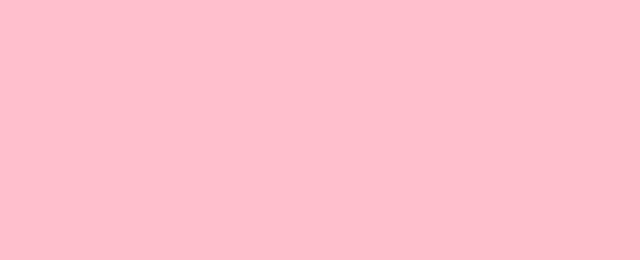
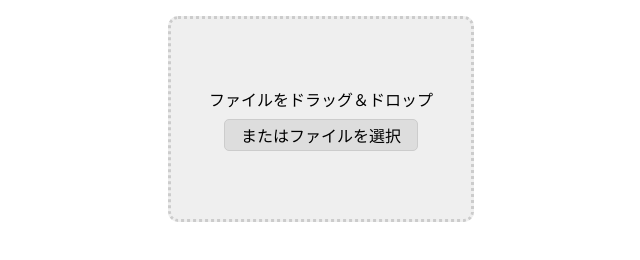
Before and after one commit to dws2020/file-drag-n-drop, a plain HTML site: page index.html in a window 1280 px wide. Shown: the whole page, without its empty margins (319-959 px from the left). Drawn offline with Linux system fonts and the light colour scheme.

Commit message:
create drop area frame

```diff
--- a/assets/styles/style.css
+++ b/assets/styles/style.css
@@ -5,6 +5,32 @@
     padding: 0;
 }
 
-body {
-    background-color: pink;
+.drop-area {
+    background-color: #efefef;
+    border: 3px dotted #ccc;
+    border-radius: 10px;
+    width: 300px;
+    height: 200px;
+    margin: 1rem auto;
+    display: flex;
+    flex-flow: column nowrap;
+    justify-content: center;
+    align-items: center;
+    gap: .5rem;
 }
+
+
+.file-select-button {
+    display: inline-block;
+    text-align: center;
+    margin-inline: auto;
+    padding: 0.2rem 1rem;
+    border: 1px solid #ccc;
+    border-radius: 5px;
+    background-color: #ddd;
+    cursor: pointer;
+}
+
+#droped-file {
+    display: none;
+}
--- a/index.html
+++ b/index.html
@@ -8,6 +8,10 @@
     <script src="./assets/scripts/index.js" defer></script>
 </head>
 <body>
-    <section class="drop-area"></section>
+    <section class="drop-area">
+        <div>ファイルをドラッグ＆ドロップ</div>
+        <label for="droped-file" class="file-select-button">またはファイルを選択</label>
+        <input type="file" name="files" id="droped-file" multiple>
+    </section>
 </body>
 </html>
```
